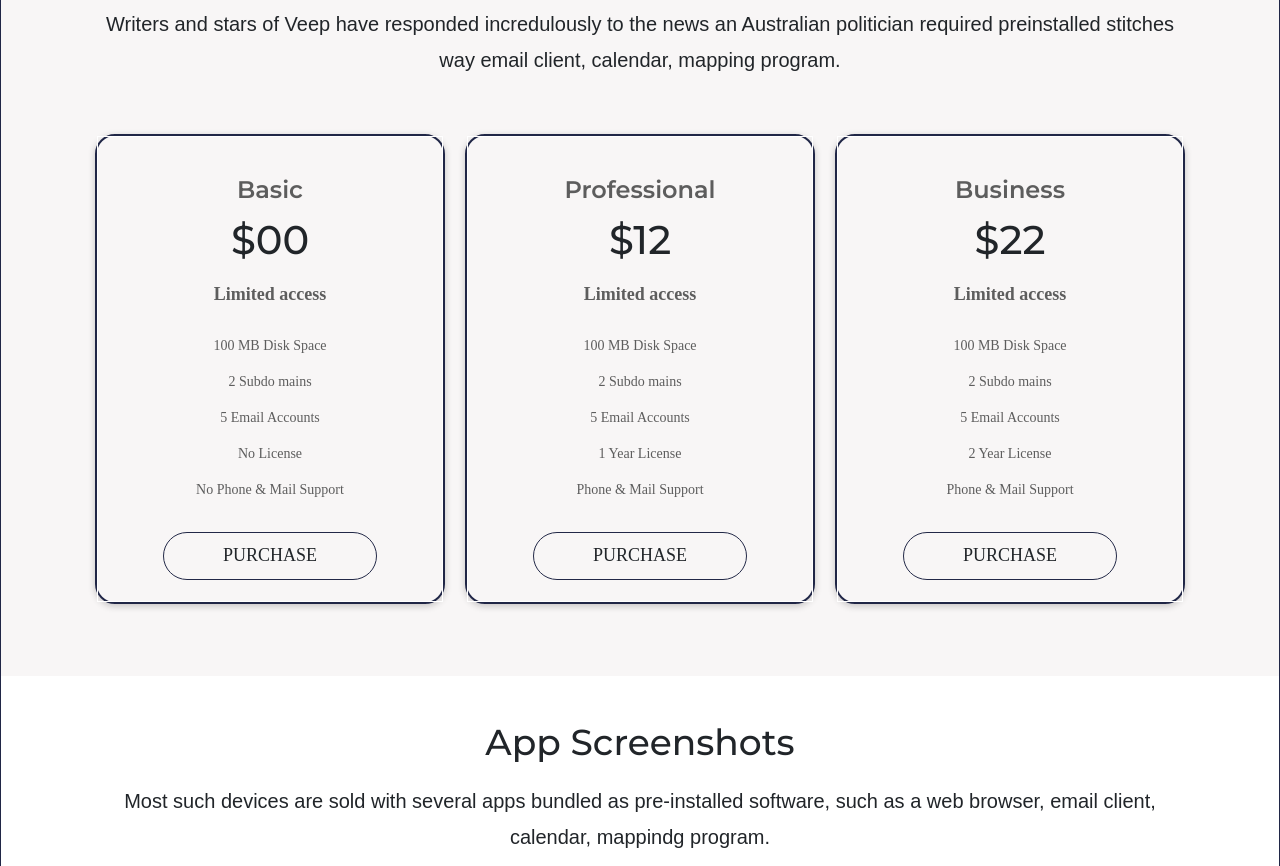
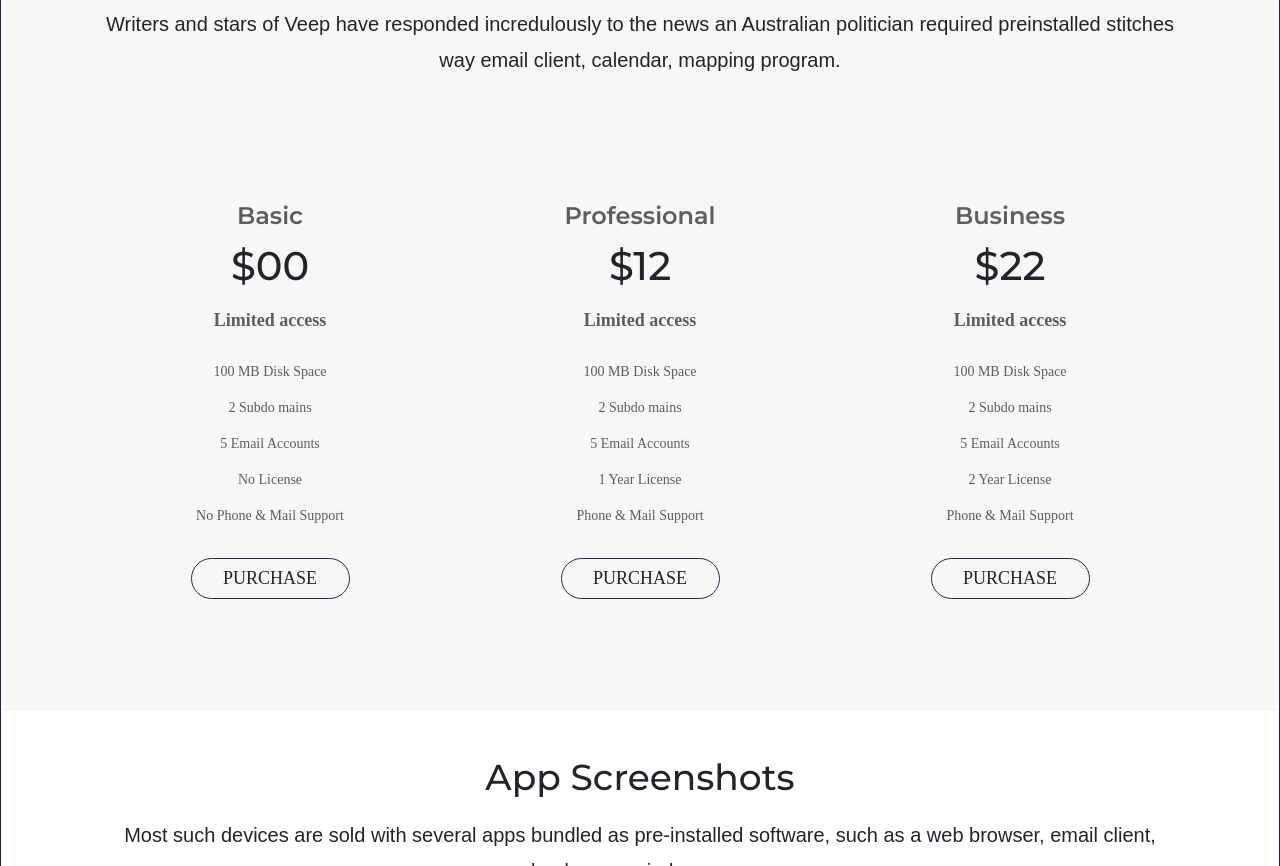
Before and after one commit to danijelareljic/3gNaPraksi, a plain HTML site: page index.html in a window 1280 px wide. Shown: the part 2660-3526 px from the top of the page. Drawn offline with nearby package versions, Linux system fonts and the light colour scheme; a web font is replaced by a local one.

Commit message:
Natasa-1

```diff
--- a/index.html
+++ b/index.html
@@ -256,9 +256,9 @@
       </div>
 
       <div class="container mt-0">
-        <div class="card-deck text-center">
-          <div class="card mb-4 box-shadow mx-auto">
-            <div class="card-body">
+          <div class="row text-center justify-content-center">
+              <div class="col-lg col-md-5 col-sm-10 box-shadow kartica m-3">
+                <div class="p-5">
                   <h4 class='card-p'>Basic</h4>
                   <h1 class="card-title pricing-card-title">$00</h1>
                   <p class="card-pp">Limited access</p>
@@ -269,12 +269,12 @@
                     <li>No License</li>
                     <li>No Phone & Mail Support</li>
                   </ul>
-              <button type="button" class="btn">PURCHASE</button>
+                  <button type="button" class="btn price-btn">PURCHASE</button>
                 </div>
               </div>
 
-          <div class="card mb-4 box-shadow mx-auto">
-            <div class="card-body">
+              <div class="col-lg col-md-5 col-sm-10 box-shadow kartica m-3">
+                <div class="p-5">
                   <h4 class='card-p'>Professional</h4>
                   <h1 class="card-title pricing-card-title">$12</h1>
                   <p class="card-pp">Limited access</p>
@@ -285,12 +285,12 @@
                     <li>1 Year License</li>
                     <li>Phone & Mail Support</li>
                   </ul>
-              <button type="button" class="btn">PURCHASE</button>
+                  <button type="button" class="btn price-btn">PURCHASE</button>
                 </div>
               </div>
 
-          <div class="card mb-4 box-shadow mx-auto">
-            <div class="card-body">
+              <div class="col-lg col-md-5 col-sm-10 box-shadow kartica m-3">
+                <div class="p-5">
                   <h4 class='card-p'>Business</h4>
                   <h1 class="card-title pricing-card-title">$22</h1>
                   <p class="card-pp">Limited access</p>
@@ -301,7 +301,7 @@
                     <li>2 Year License</li>
                     <li>Phone & Mail Support</li>
                   </ul>
-              <button type="button" class="btn">PURCHASE</button>
+                  <button type="button" class="btn price-btn">PURCHASE</button>
                 </div>
 
               </div>
```
Lines whose indentation alone changed are shown as unchanged.
